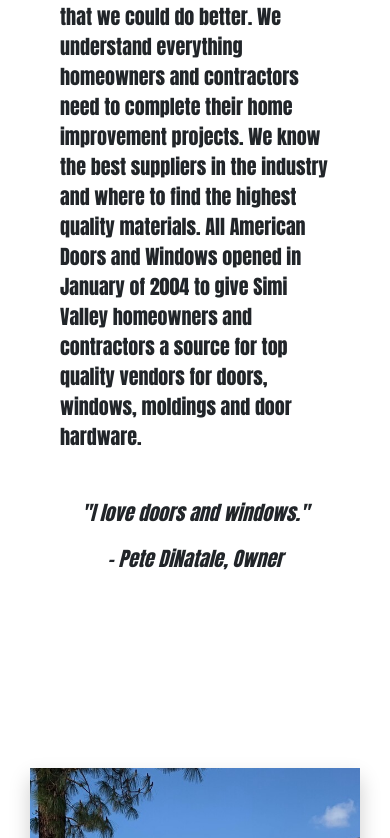
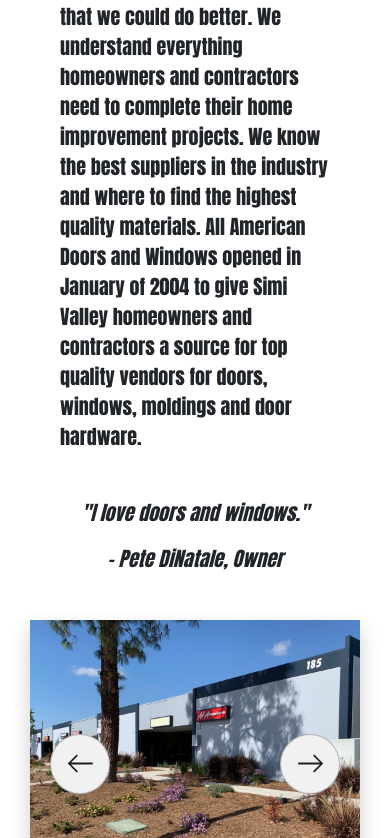
Before and after one commit to jimbolikesgithub/all-american-v2, a React (Create React App) app: page /about in a window 390 px wide. Shown: the part 1162-2000 px from the top of the page. Built offline with nearby package versions, Linux system fonts and the light colour scheme; a web font is replaced by a local one.

Commit message:
Lots of responsive changes to different screen sizes, but only on non-rotated screens

```diff
--- a/src/components/Develop (About)/Develop.js
+++ b/src/components/Develop (About)/Develop.js
@@ -35,7 +35,7 @@
 
   return (
     <section className="develop-section" data-aos="fade-up">
-      <div className="grid lg:grid-cols-2 gap-5">
+      <div className="grid lg:grid-cols-2">
         <div className="develop-txt-container">
           <h1 className="discover-h1">DISCOVER US</h1>
           <div className="develop-txt-container-2">
--- a/src/components/Develop (About)/develop.css
+++ b/src/components/Develop (About)/develop.css
@@ -136,6 +136,26 @@
   pointer-events: none;
 }
 
+/* Media Query */
+@media screen and (max-width: 1023px) {
+  .carousel-container {
+    /* max-width: 700px; */
+    height: 500px;
+    margin-top: 0px;
+    margin-bottom: 0px;
+    position: relative;
+    overflow: hidden;
+    box-shadow: 0 10px 20px rgba(0, 0, 0, 0.2);
+    text-align: center;
+  }
+}
+
+@media screen and (max-width: 530px) {
+  .carousel-container {
+    height: 300px;
+  }
+}
+
 /* Carousel Column */
 /* @media screen and (max-width: 992px) {
   .carousel-container {
--- a/src/components/Header/Header.js
+++ b/src/components/Header/Header.js
@@ -119,7 +119,7 @@
         </a>
 
         <ul className={active}>
-          <li className="nav-item">
+          <li className="nav-item top-nav-item">
             <a href="/" className="nav-link">
               Home
             </a>
--- a/src/components/Header/header.css
+++ b/src/components/Header/header.css
@@ -106,6 +106,12 @@
     background: rgb(22, 21, 21);
   }
 
+  /* FIXED NAV BAR */
+  .nav-list {
+    justify-content: start;
+    gap: 1;
+  }
+
   .navbar.active {
     background: rgb(22, 21, 21);
   }
@@ -125,6 +131,9 @@
     background: transparent;
     padding: 10px;
     border-radius: 5px;
+    margin-top: 36px;
+    position: relative;
+    right: 9px;
   }
 
   .navbar li a:hover {
@@ -139,7 +148,7 @@
     top: 110px;
     right: 0;
     width: 50%;
-    height: 82vh;
+    height: 100vh;
     background: rgba(32, 33, 34, 0.9);
     flex-direction: column;
     transform: translateX(100%);
@@ -238,6 +247,9 @@
   }
 }
 
+/* PHONE RESPONSIVE */
+
+/* iPhone XR (NON-ROTATED) */
 @media screen and (max-width: 414px) {
   .logo {
     left: 10px;
@@ -255,9 +267,12 @@
   .navbar li a {
     position: relative;
     right: 15px;
+    margin-top: 67px;
+    font-size: 30px;
   }
 }
 
+/* iPgone 12 Pro (NON-ROTATED) */
 @media screen and (max-width: 390px) {
   .logo {
     left: 10px;
@@ -279,5 +294,21 @@
   .navbar li a {
     position: relative;
     right: 15px;
+    margin-top: 53px;
   }
 }
+
+/* iPhone SE (NON-ROTATED) */
+@media screen and (max-width: 375px) {
+  .nav-list {
+    width: 100%;
+    height: 100vh;
+  }
+
+  .navbar li a {
+    position: relative;
+    right: 15px;
+    margin-top: 30px;
+    font-size: 25px;
+  }
+}
--- a/src/components/Showroom (About)/Showroom.js
+++ b/src/components/Showroom (About)/Showroom.js
@@ -10,7 +10,7 @@
   }, []);
 
   return (
-    <section className="showroom-container" data-aos="fade-up">
+    <section className="showroom-container">
       <h1 className="showroom-heading">OUR SHOWROOM</h1>
       <div className="showroom-txt-container">
         <p className="showroom-txt">
```
